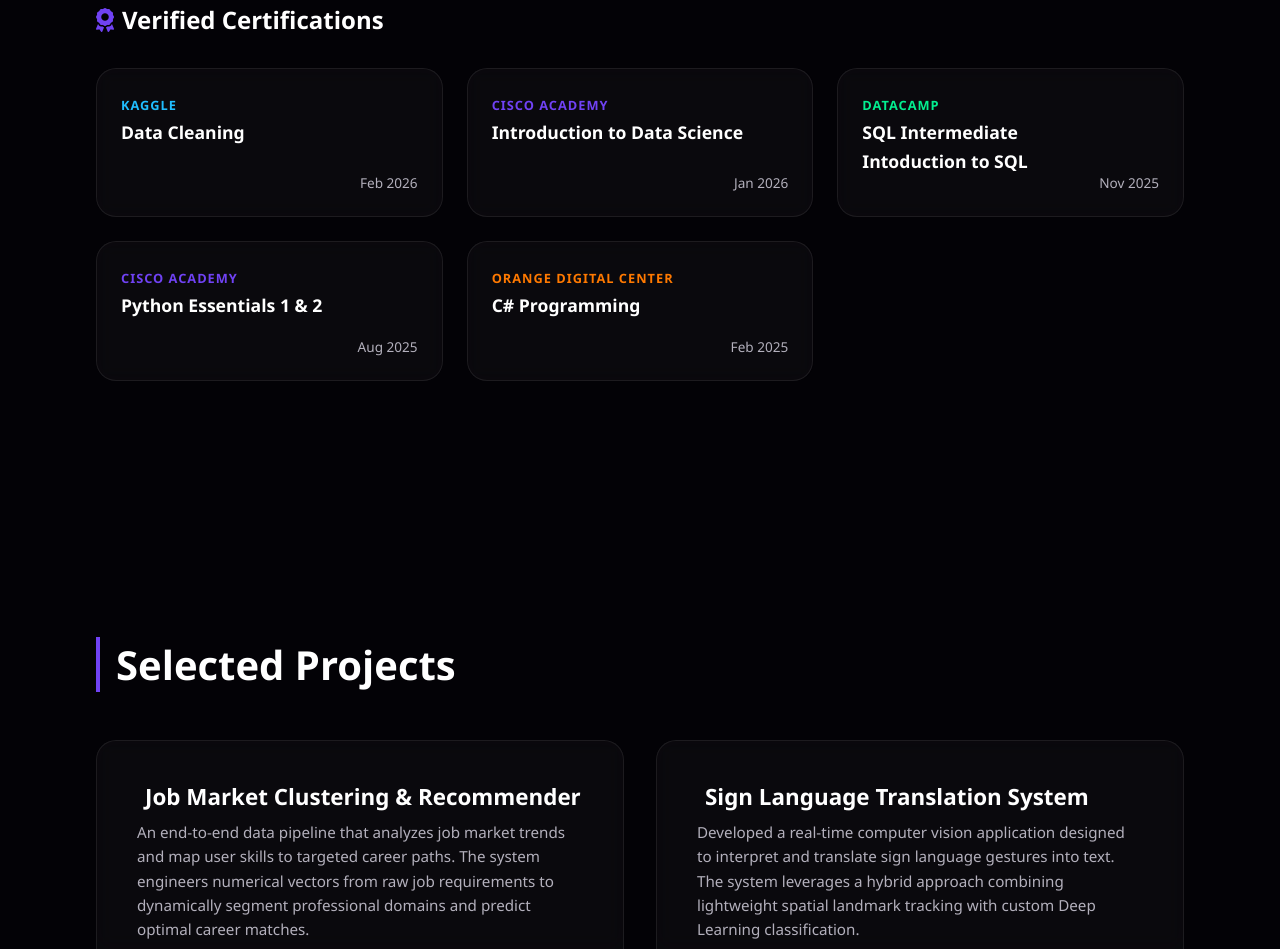
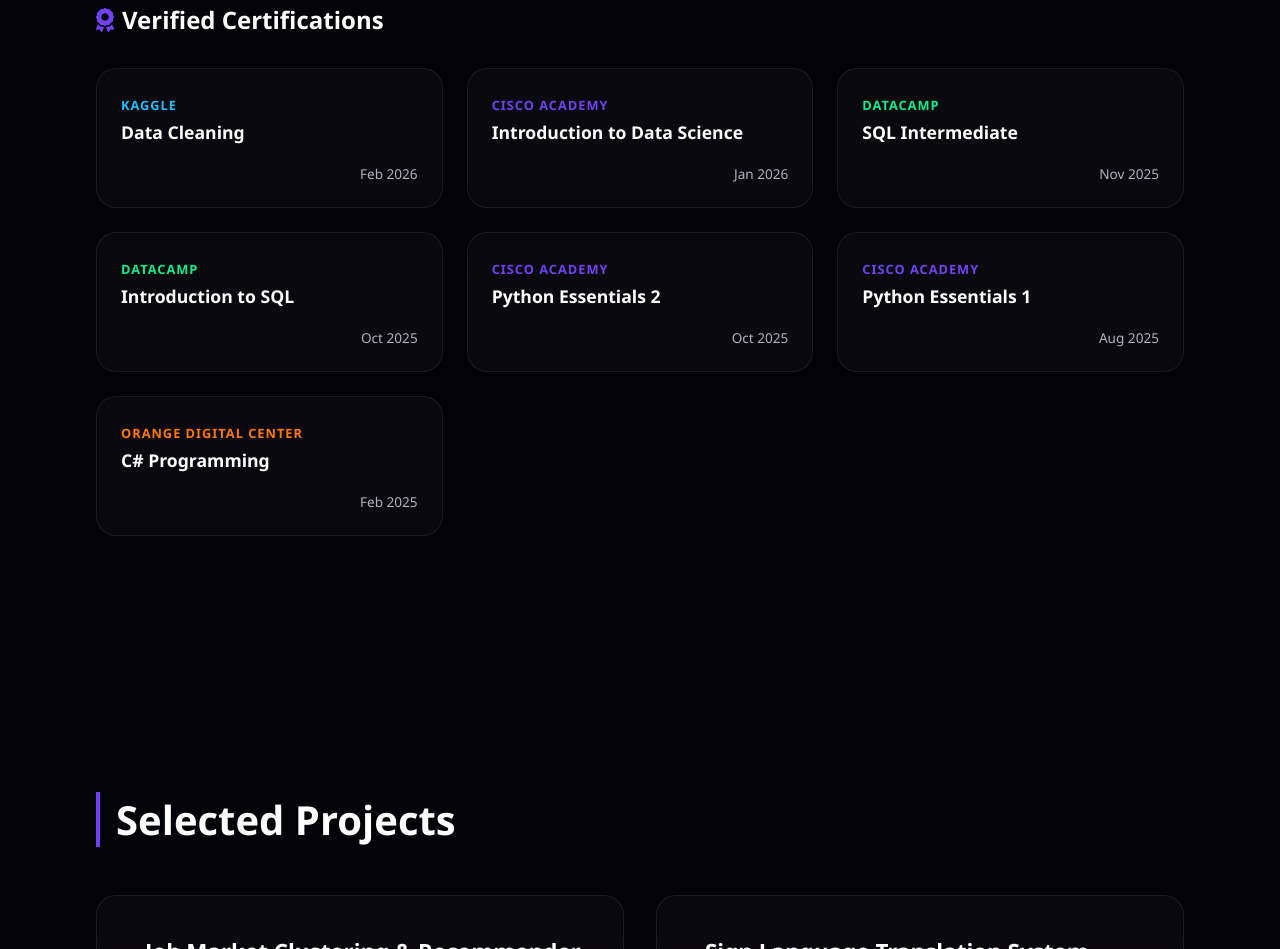
Before and after one commit to BOUACHRA-Salma/SalmaBouachra.github.io, a plain HTML site: page index.html in a window 1280 px wide. Shown: the part 1510-2459 px from the top of the page. Drawn offline with Linux system fonts and the light colour scheme.

Commit message:
Fix typos in course titles and update dates

```diff
--- a/index.html
+++ b/index.html
@@ -359,15 +359,30 @@
                 <div>
                     <span style="color: #03ef90; font-size: 0.8rem; text-transform: uppercase; letter-spacing: 1px; font-weight: 700;">DataCamp</span>
                     <h4 style="font-size: 1.1rem; margin-top: 0.3rem; font-weight: 600;">SQL Intermediate</h4>
-                    <h4 style="font-size: 1.1rem; margin-top: 0.3rem; font-weight: 600;">Intoduction to SQL</h4>
                 </div>
                 <span style="color: var(--text-sub); font-size: 0.85rem; text-align: right; width: 100%;">Nov 2025</span>
             </div>
 
             <div class="showcase-card" style="padding: 1.5rem; display: flex; flex-direction: column; justify-content: space-between; min-height: 140px;">
                 <div>
+                    <span style="color: #03ef90; font-size: 0.8rem; text-transform: uppercase; letter-spacing: 1px; font-weight: 700;">DataCamp</span>
+                    <h4 style="font-size: 1.1rem; margin-top: 0.3rem; font-weight: 600;">Introduction to SQL</h4>
+                </div>
+                <span style="color: var(--text-sub); font-size: 0.85rem; text-align: right; width: 100%;">Oct 2025</span>
+            </div>
+
+            <div class="showcase-card" style="padding: 1.5rem; display: flex; flex-direction: column; justify-content: space-between; min-height: 140px;">
+                <div>
                     <span style="color: var(--accent-purple); font-size: 0.8rem; text-transform: uppercase; letter-spacing: 1px; font-weight: 700;">Cisco Academy</span>
-                    <h4 style="font-size: 1.1rem; margin-top: 0.3rem; font-weight: 600;">Python Essentials 1 & 2</h4>
+                    <h4 style="font-size: 1.1rem; margin-top: 0.3rem; font-weight: 600;">Python Essentials 2</h4>
+                </div>
+                <span style="color: var(--text-sub); font-size: 0.85rem; text-align: right; width: 100%;">Oct 2025</span>
+            </div>
+
+            <div class="showcase-card" style="padding: 1.5rem; display: flex; flex-direction: column; justify-content: space-between; min-height: 140px;">
+                <div>
+                    <span style="color: var(--accent-purple); font-size: 0.8rem; text-transform: uppercase; letter-spacing: 1px; font-weight: 700;">Cisco Academy</span>
+                    <h4 style="font-size: 1.1rem; margin-top: 0.3rem; font-weight: 600;">Python Essentials 1</h4>
                 </div>
                 <span style="color: var(--text-sub); font-size: 0.85rem; text-align: right; width: 100%;">Aug 2025</span>
             </div>
```
